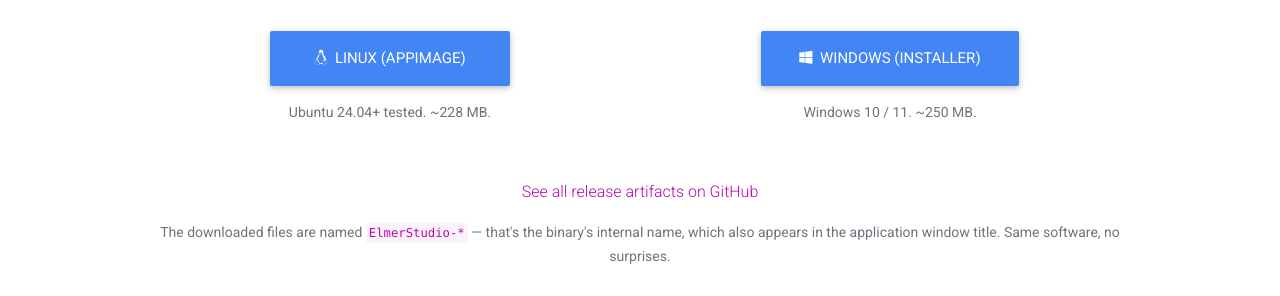
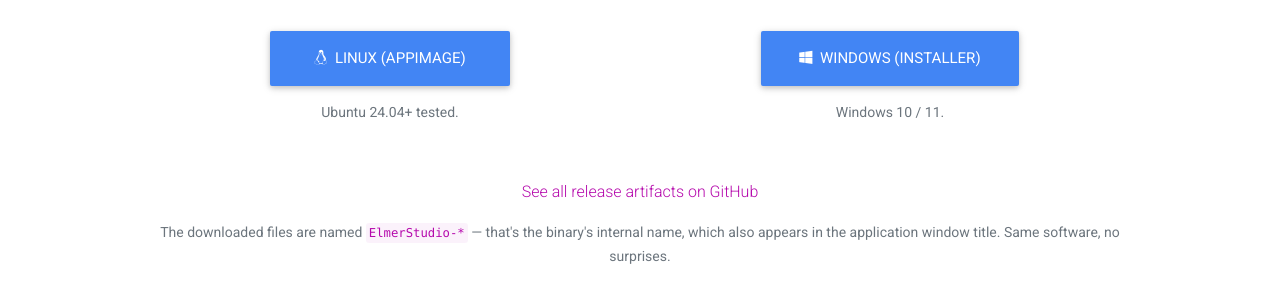
Before and after one commit to MasoudMiM/masoudmim.github.io, a Jekyll site: the page built from _pages/femstudio.md, in a window 1280 px wide and 900 px high. Shown: the part 413-709 px from the top of the window. Built offline with Jekyll 4.4.1, drawn with Linux system fonts in a browser that asks for light colours; comment, search, counter and statistics services are not loaded; a style sheet for code colours, icons or effects is not loaded.

Commit message:
minor update in elmerfem page

```diff
--- a/_pages/femstudio.md
+++ b/_pages/femstudio.md
@@ -52,7 +52,7 @@ description: A modern desktop GUI for the Elmer FEM solver, born from research f
            style="min-width: 240px;">
           <i class="fab fa-linux"></i>&nbsp;&nbsp;Linux (AppImage)
         </a>
-        <p class="mt-2"><small class="text-muted">Ubuntu 24.04+ tested.  ~228&nbsp;MB.</small></p>
+        <p class="mt-2"><small class="text-muted">Ubuntu 24.04+ tested.</small></p>
       </div>
       <div class="col-md-6 mb-3">
         <a href="https://github.com/FEMStudio/femstudio-releases/releases/latest"
@@ -60,7 +60,7 @@ description: A modern desktop GUI for the Elmer FEM solver, born from research f
            style="min-width: 240px;">
           <i class="fab fa-windows"></i>&nbsp;&nbsp;Windows (Installer)
         </a>
-        <p class="mt-2"><small class="text-muted">Windows 10 / 11.  ~250&nbsp;MB.</small></p>
+        <p class="mt-2"><small class="text-muted">Windows 10 / 11.</small></p>
       </div>
     </div>
 
```
